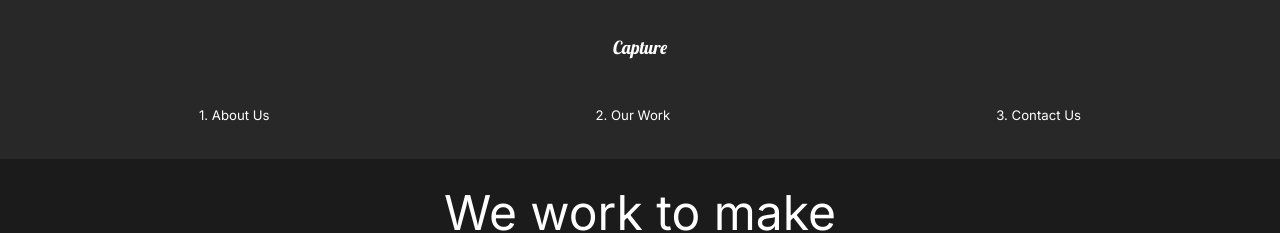
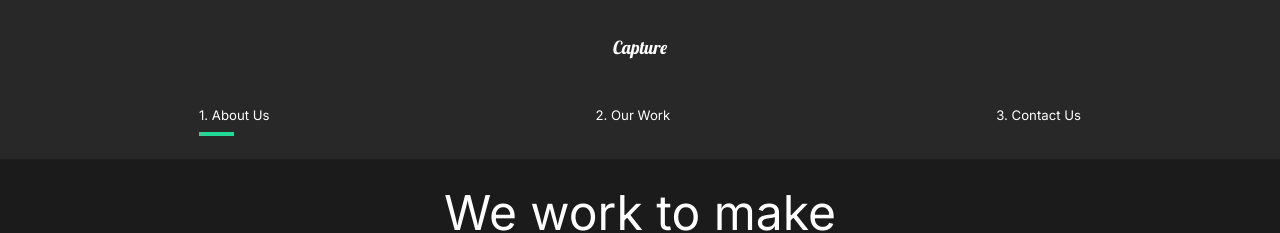
Before and after one commit to RomanVaskov/react-portfolio, a React (Create React App) app: page / in a window 1280 px wide. Shown: the top 233 px of the page. Built offline with nearby package versions, Linux system fonts and the light colour scheme.

Commit message:
Nav Line Animation

```diff
--- a/src/components/Nav.jsx
+++ b/src/components/Nav.jsx
@@ -1,8 +1,11 @@
 import React from "react";
 import { Link } from "react-router-dom";
 import styled from "styled-components";
+import { motion } from "framer-motion";
+import { useLocation } from "react-router-dom";
 
 const Nav = () => {
+  const { pathname } = useLocation();
   return (
     <NavStyled>
       <h1>
@@ -13,12 +16,27 @@
       <ul>
         <li>
           <Link to="/">1. About Us</Link>
+          <Line
+            transition={{ duration: 0.75 }}
+            initial={{ width: "0%" }}
+            animate={{ width: pathname === "/" ? "50%" : "0%" }}
+          />
         </li>
         <li>
           <Link to="/work">2. Our Work</Link>
+          <Line
+            transition={{ duration: 0.75 }}
+            initial={{ width: "0%" }}
+            animate={{ width: pathname === "/work" ? "50%" : "0%" }}
+          />
         </li>
         <li>
           <Link to="/contact">3. Contact Us</Link>
+          <Line
+            transition={{ duration: 0.75 }}
+            initial={{ width: "0%" }}
+            animate={{ width: pathname === "/contact" ? "50%" : "0%" }}
+          />
         </li>
       </ul>
     </NavStyled>
@@ -76,4 +94,16 @@
   }
 `;
 
+const Line = styled(motion.div)`
+  width: 0;
+  height: 0.3rem;
+  background: #23d997;
+  position: absolute;
+  bottom: -80%;
+  left: 60%;
+  @media (max-width: 1300px) {
+    left: 0;
+  }
+`;
+
 export default Nav;
```
